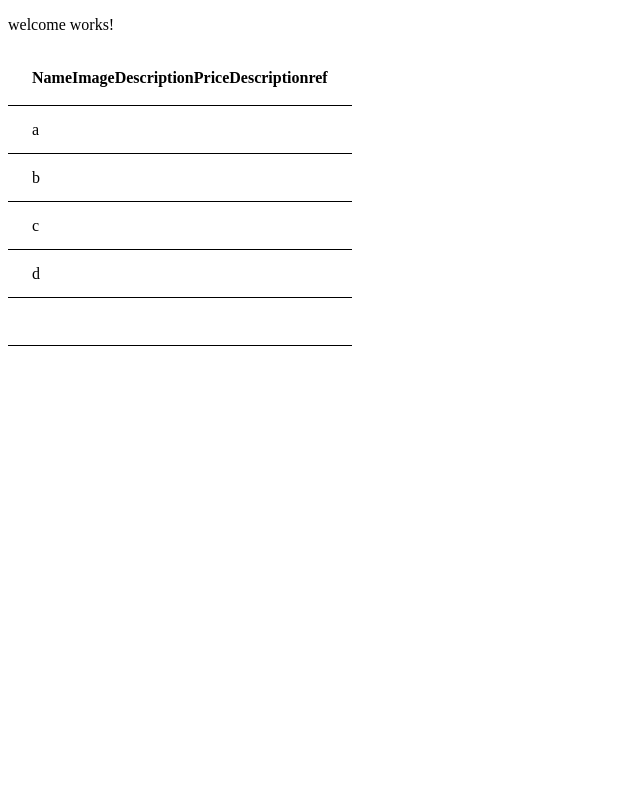
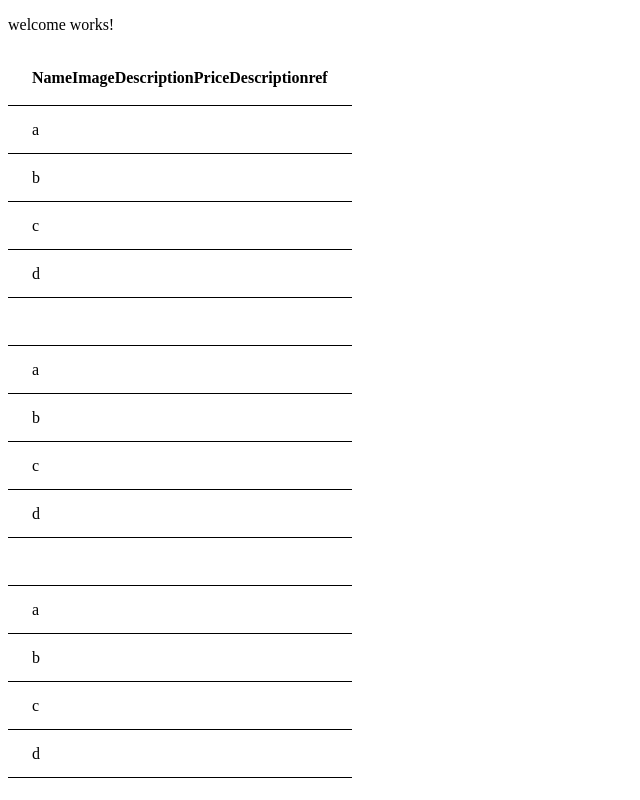
Before and after one commit to AlaAtrash/studiStore, an Angular app: page /products in a window 1280 px wide. Shown: the top 800 px of the page, without its empty margins (0-640 px from the left). Built offline with nearby package versions, Linux system fonts and the light colour scheme.

Commit message:
prepare list

```diff
--- a/src/app/products/products-list/products.list.ts
+++ b/src/app/products/products-list/products.list.ts
@@ -27,7 +27,7 @@ export const products = [
     age: '',
  },
  {
-    id: 3,
+    id: 4,
     name: 'd',
     img:'',
     description: '',
@@ -36,7 +36,7 @@ export const products = [
     age: '',
  },
  {
-    id: 1,
+    id: 5,
     name: '',
     img:'',
     description: '',
@@ -44,4 +44,140 @@ export const products = [
     ref: '',
     age: '',
  },
+ {
+   id: 6,
+   name: 'a',
+   img:'',
+   description: '',
+   price:'',
+   ref: '',
+   age: '',
+},
+{
+   id: 7,
+   name: 'b',
+   img:'',
+   description: '',
+   price:'',
+   ref: '',
+   age: ''
+},
+{
+   id: 8,
+   name: 'c',
+   img:'',
+   description: '',
+   price:'',
+   ref: '',
+   age: '',
+},
+{
+   id: 9,
+   name: 'd',
+   img:'',
+   description: '',
+   price:'',
+   ref: '',
+   age: '',
+},
+{
+   id: 10,
+   name: '',
+   img:'',
+   description: '',
+   price:'',
+   ref: '',
+   age: '',
+},
+{
+   id: 11,
+   name: 'a',
+   img:'',
+   description: '',
+   price:'',
+   ref: '',
+   age: '',
+},
+{
+   id: 12,
+   name: 'b',
+   img:'',
+   description: '',
+   price:'',
+   ref: '',
+   age: ''
+},
+{
+   id: 13,
+   name: 'c',
+   img:'',
+   description: '',
+   price:'',
+   ref: '',
+   age: '',
+},
+{
+   id: 14,
+   name: 'd',
+   img:'',
+   description: '',
+   price:'',
+   ref: '',
+   age: '',
+},
+{
+   id: 15,
+   name: '',
+   img:'',
+   description: '',
+   price:'',
+   ref: '',
+   age: '',
+},
+{
+   id: 16,
+   name: 'a',
+   img:'',
+   description: '',
+   price:'',
+   ref: '',
+   age: '',
+},
+{
+   id: 17,
+   name: 'b',
+   img:'',
+   description: '',
+   price:'',
+   ref: '',
+   age: ''
+},
+{
+   id: 18,
+   name: 'c',
+   img:'',
+   description: '',
+   price:'',
+   ref: '',
+   age: '',
+},
+{
+   id: 19,
+   name: 'd',
+   img:'',
+   description: '',
+   price:'',
+   ref: '',
+   age: '',
+},
+{
+   id: 20,
+   name: '',
+   img:'',
+   description: '',
+   price:'',
+   ref: '',
+   age: '',
+},
+
 ]
```
